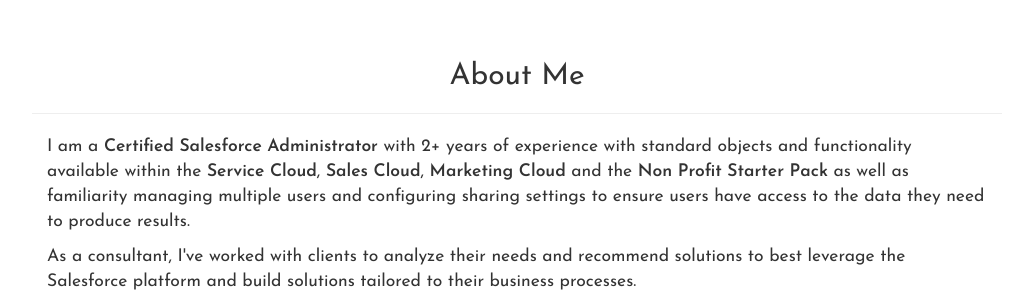
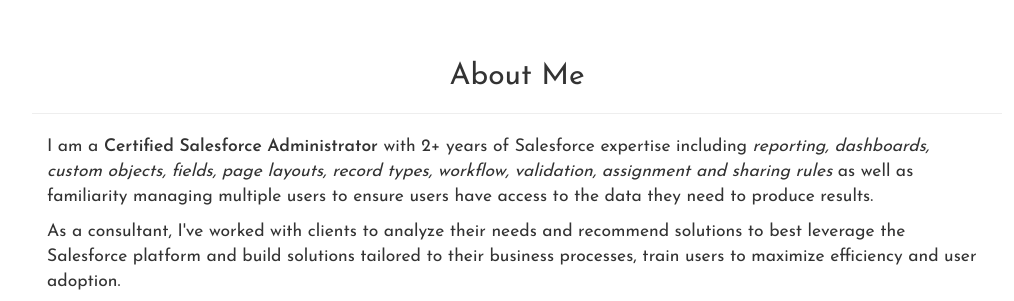
Before and after one commit to PaulTuraew/RITuraew, a website: page index.html in a window 1280 px wide. Shown: the part 860-1161 px from the top of the page, without its empty margins (123-1137 px from the left). Drawn offline with nearby package versions, Linux system fonts and the light colour scheme.

Commit message:
update about

```diff
--- a/index.html
+++ b/index.html
@@ -64,8 +64,8 @@
     <div class="col-lg-10 col-lg-offset-1">
       <h2 style="text-align:center;">About Me</h2>
       <hr>
-      <p class="copy">I am a <b>Certified Salesforce Administrator</b> with 2+ years of experience with standard objects and functionality available within the <b>Service Cloud</b>, <b>Sales Cloud</b>, <b>Marketing Cloud</b> and the <b>Non Profit Starter Pack</b> as well as familiarity managing multiple users and configuring sharing settings to ensure users have access to the data they need to produce results. </p>
-      <p class="copy">As a consultant, I've worked with clients to analyze their needs and recommend solutions to best leverage the Salesforce platform and build solutions tailored to their business processes.</p>
+      <p class="copy">I am a <b>Certified Salesforce Administrator</b> with 2+ years of Salesforce expertise including <i>reporting, dashboards, custom objects, fields, page layouts, record types, workflow, validation, assignment and sharing rules</i> as well as familiarity managing multiple users to ensure users have access to the data they need to produce results.</p>
+      <p class="copy">As a consultant, I've worked with clients to analyze their needs and recommend solutions to best leverage the Salesforce platform and build solutions tailored to their business processes, train users to maximize efficiency and user adoption.</p>
       <p class="copy">As the Salesforce Administrator for an international organization, I worked across teams to customize the Salesforce org to improve stakeholder engagement.</p>
       <a id="certificate" href="assets/SF_certificate.png"><img class="img-responsive center-block dropshadow" src="assets/rit_logo_photo2.png" style="padding-left:20px; padding-right:20px; width:55%"></a>
     </div>
```
